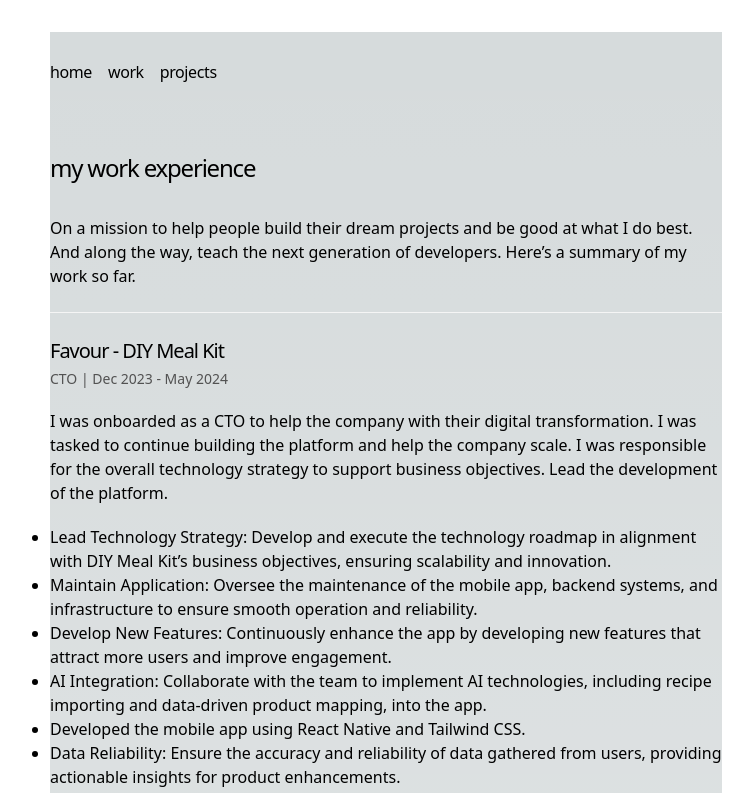
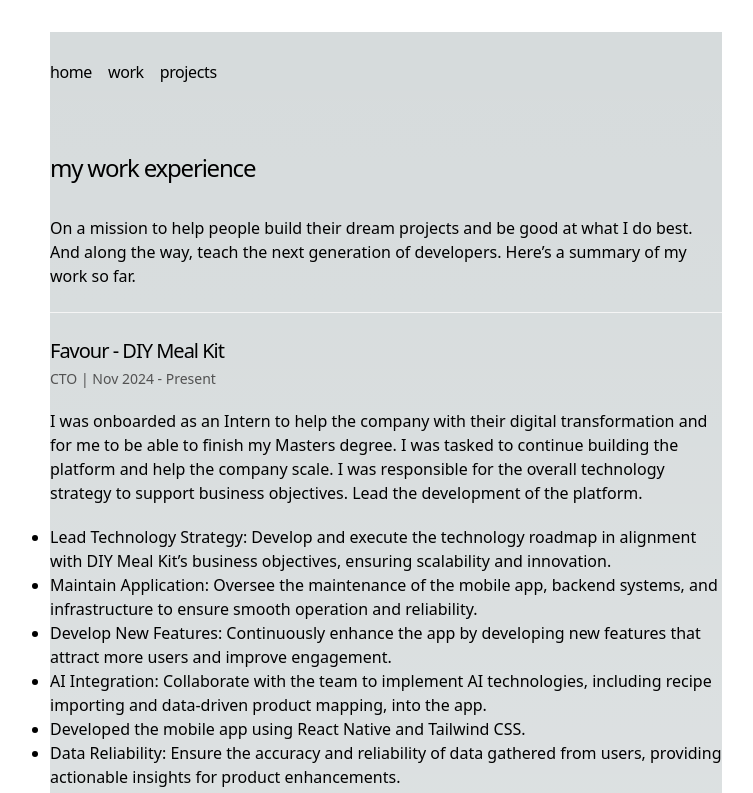
Before and after one commit to joseabril25/joseabriljr.dev, a Next.js app: page /work in a window 1280 px wide. Shown: the top 793 px of the page, without its empty margins (254-1007 px from the left). Built offline with nearby package versions, Linux system fonts and the light colour scheme.

Commit message:
Updated Favour's dates

```diff
--- a/src/constants/projects.ts
+++ b/src/constants/projects.ts
@@ -15,7 +15,7 @@
 export const projects = [
   {
     title: "Favour - DIY Meal Kit",
-    date: "2024-2025",
+    date: "2024-Present",
     description: `A startup in New Zealand that is focusing on giving a personalized meal kit experience to their customers. I was onboarded as a CTO to help the company with their digital transformation.
      I was tasked to continue building the platform and help the company scale. I was responsible for the overall technology strategy to support business objectives. Lead the development of the platform.`,
     links: [
--- a/src/constants/work.ts
+++ b/src/constants/work.ts
@@ -16,12 +16,12 @@
   {
     title: "Favour - DIY Meal Kit",
     role: "CTO",
-    description: "I was onboarded as a CTO to help the company with their digital transformation. I was tasked to continue building the platform and help the company scale. I was responsible for the overall technology strategy to support business objectives. Lead the development of the platform.",
+    description: "I was onboarded as an Intern to help the company with their digital transformation and for me to be able to finish my Masters degree. I was tasked to continue building the platform and help the company scale. I was responsible for the overall technology strategy to support business objectives. Lead the development of the platform.",
     link: "https://www.tryfavour.com/",
     logo: "/vercel-logo.svg",
     logoWidth: 13,
     logoHeight: 11,
-    dates: 'Dec 2023 - May 2024',
+    dates: 'Nov 2024 - Present',
     desc: [
       'Lead Technology Strategy: Develop and execute the technology roadmap in alignment with DIY Meal Kit’s business objectives, ensuring scalability and innovation.',
       'Maintain Application: Oversee the maintenance of the mobile app, backend systems, and infrastructure to ensure smooth operation and reliability.',
```
